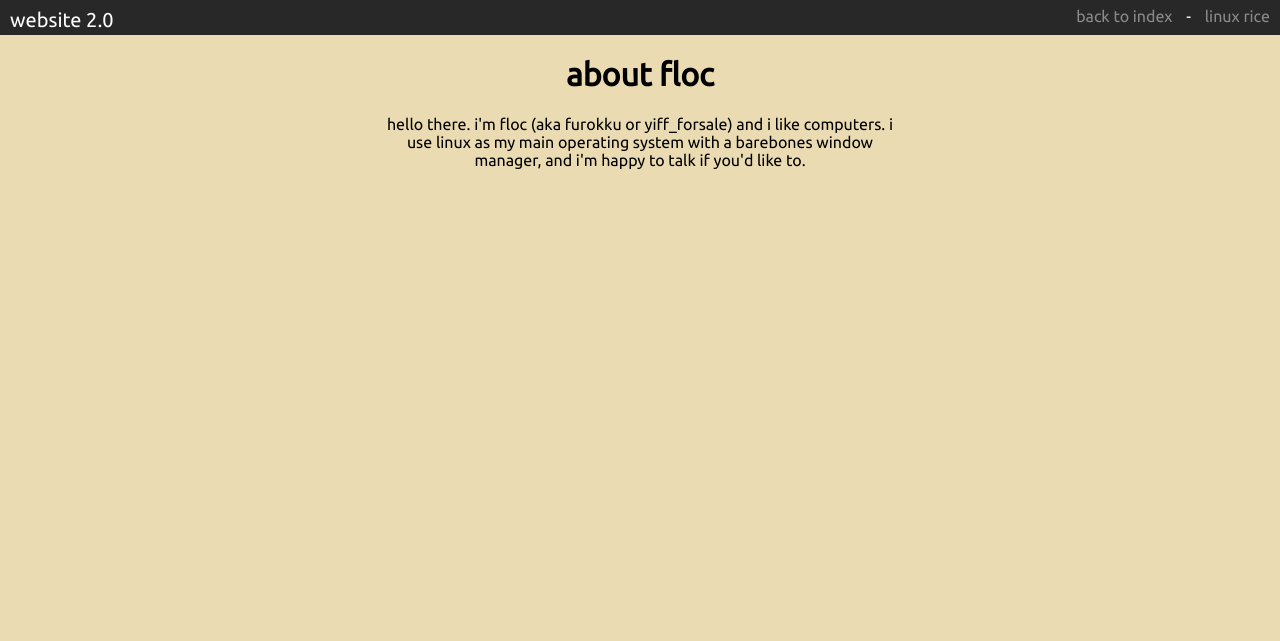
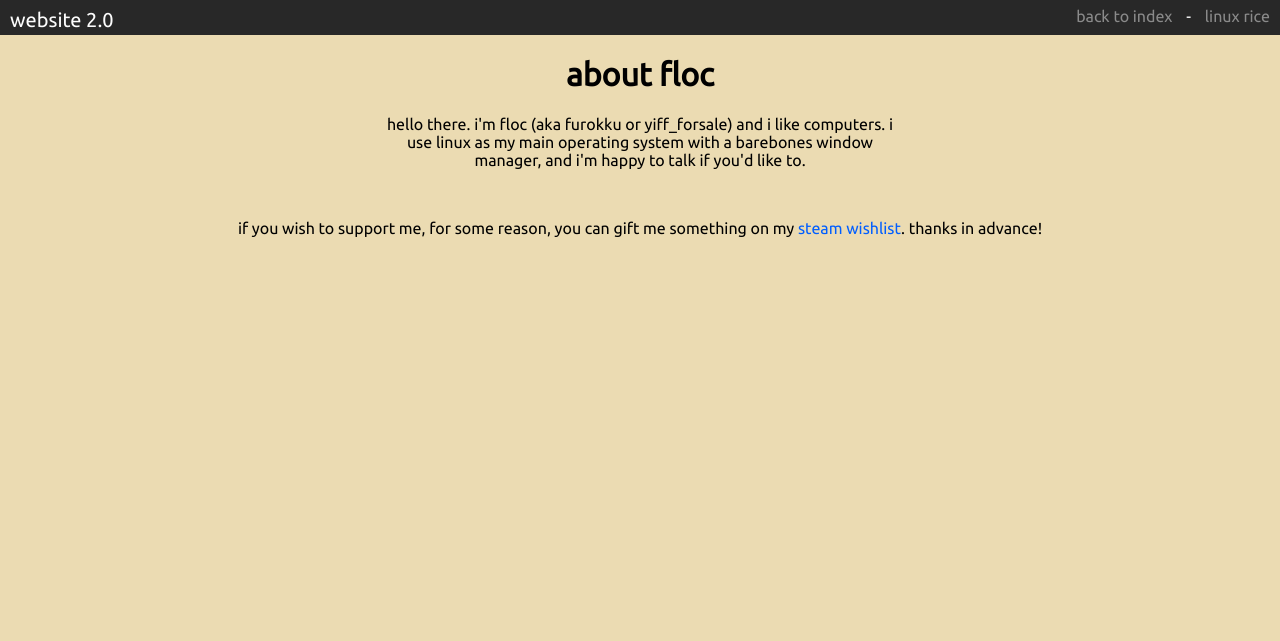
Before and after one commit to furokku/site, a plain HTML site: page sub/about.html in a window 1280 px wide. Shown: the top 641 px of the page. Drawn offline with Linux system fonts and the light colour scheme.

Commit message:
i have nothing to write here.

```diff
--- a/sub/about.html
+++ b/sub/about.html
@@ -33,22 +33,25 @@
             <h1>about floc</h1>
             <p class="aboutme">hello there. i'm floc (aka furokku or yiff_forsale) and i like computers. i use linux as my main operating system with a barebones window manager, and i'm happy to talk if you'd like to.</p>
 
+            <br>
+            <p>if you wish to support me, for some reason, you can gift me something on my <a href="https://store.steampowered.com/wishlist/profiles/76561199060070362">steam wishlist</a>. thanks in advance!</p>
+
             <div class="social">
                 <h3>links to stuffs:<br></h3>
                 <font size="5"><p>
-                    <a href = "https://twitter.com/_furokku" rel = "twitter">
+                    <a href = "https://twitter.com/_furokku" rel="twitter">
                         <i class="fab fa-twitter"></i></a>
 
-                    <a href = "https://t.me/furokku" rel = "telegram">
+                    <a href = "https://t.me/furokku" rel="telegram">
                         <i class="fab fa-telegram-plane"></i></a>
 
-                    <a href = "https://mas.to/@furokku" rel = "mastodon">
+                    <a href = "https://mas.to/@furokku" rel="mastodon">
                         <i class="fab fa-mastodon"></i></a>
 
-                    <a href = "https://steamcommunity.com/profiles/76561199060070362/" rel = "steam">
+                    <a href = "https://steamcommunity.com/profiles/76561199060070362/" rel="steam">
                         <i class="fab fa-steam"></i></a>
 
-                    <a href = "https://github.com/furokku" rel = "github">
+                    <a href = "https://github.com/furokku" rel="github">
                         <i class="fab fa-github"></i></a>
                 </p></font>
             </div>
```
